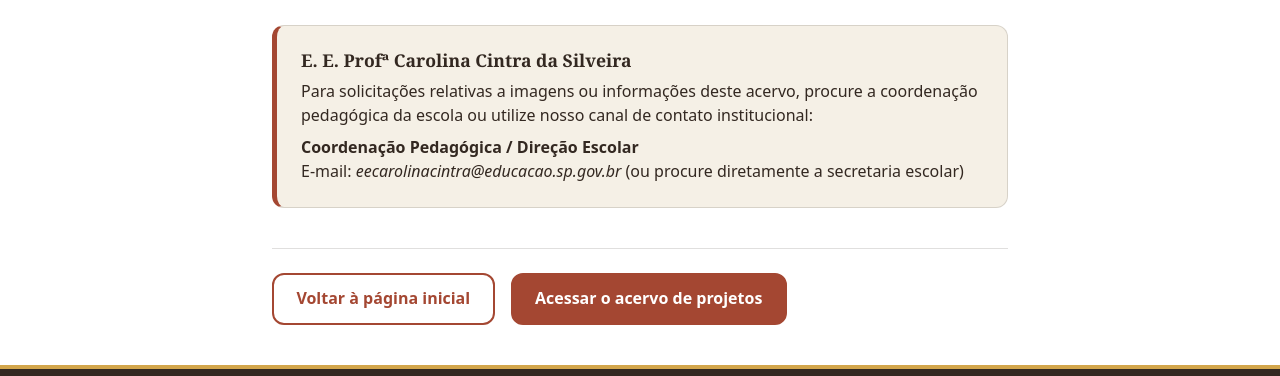
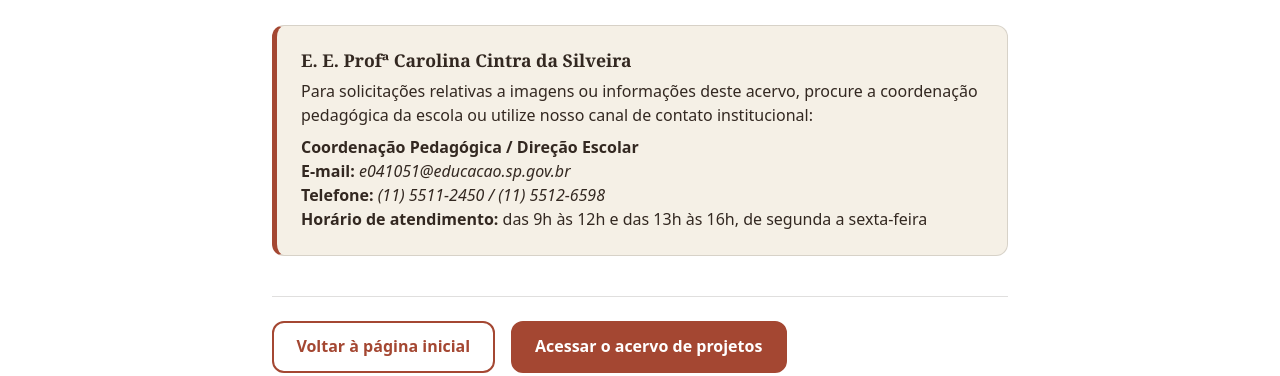
Before and after one commit to OtavioGGM/Letramento-Racial, an Astro site: page /privacidade in a window 1280 px wide. Shown: the part 1215-1591 px from the top of the page. Built offline with nearby package versions, Linux system fonts and the light colour scheme; Astro itself is replaced by a stand-in of ours.

Commit message:
Atualiza a página de privacidade

```diff
--- a/src/pages/privacidade.astro
+++ b/src/pages/privacidade.astro
@@ -49,7 +49,9 @@ import Base from "../layouts/Base.astro";
         </p>
         <p>
           <strong>Coordenação Pedagógica / Direção Escolar</strong><br />
-          E-mail: <em>eecarolinacintra@educacao.sp.gov.br</em> (ou procure diretamente a secretaria escolar)
+          <strong>E-mail:</strong> <em>e041051@educacao.sp.gov.br</em> <br />
+          <strong>Telefone:</strong> <em>(11) 5511-2450 / (11) 5512-6598</em> <br />
+          <strong>Horário de atendimento:</strong> das 9h às 12h e das 13h às 16h, de segunda a sexta-feira
         </p>
       </div>
 
```
